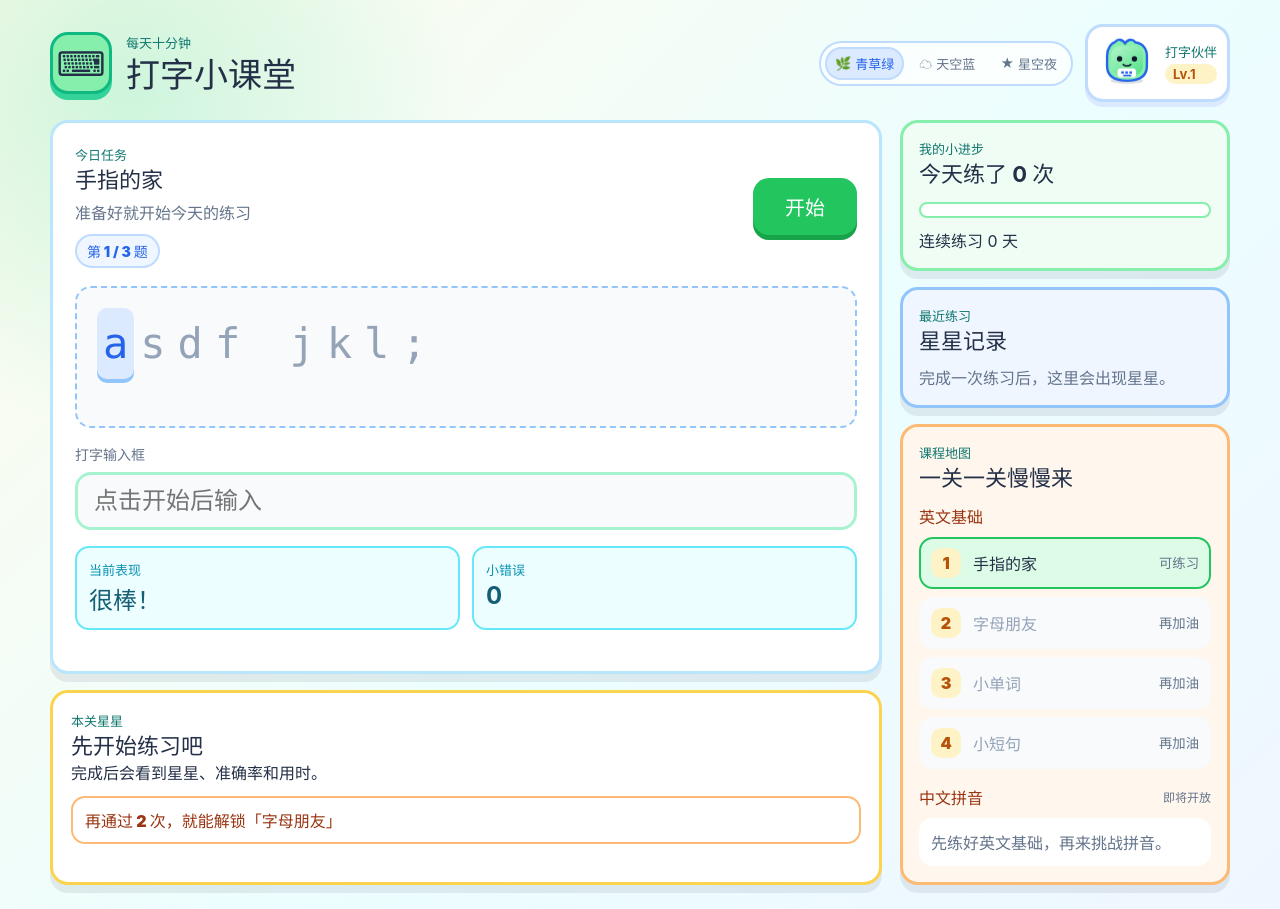
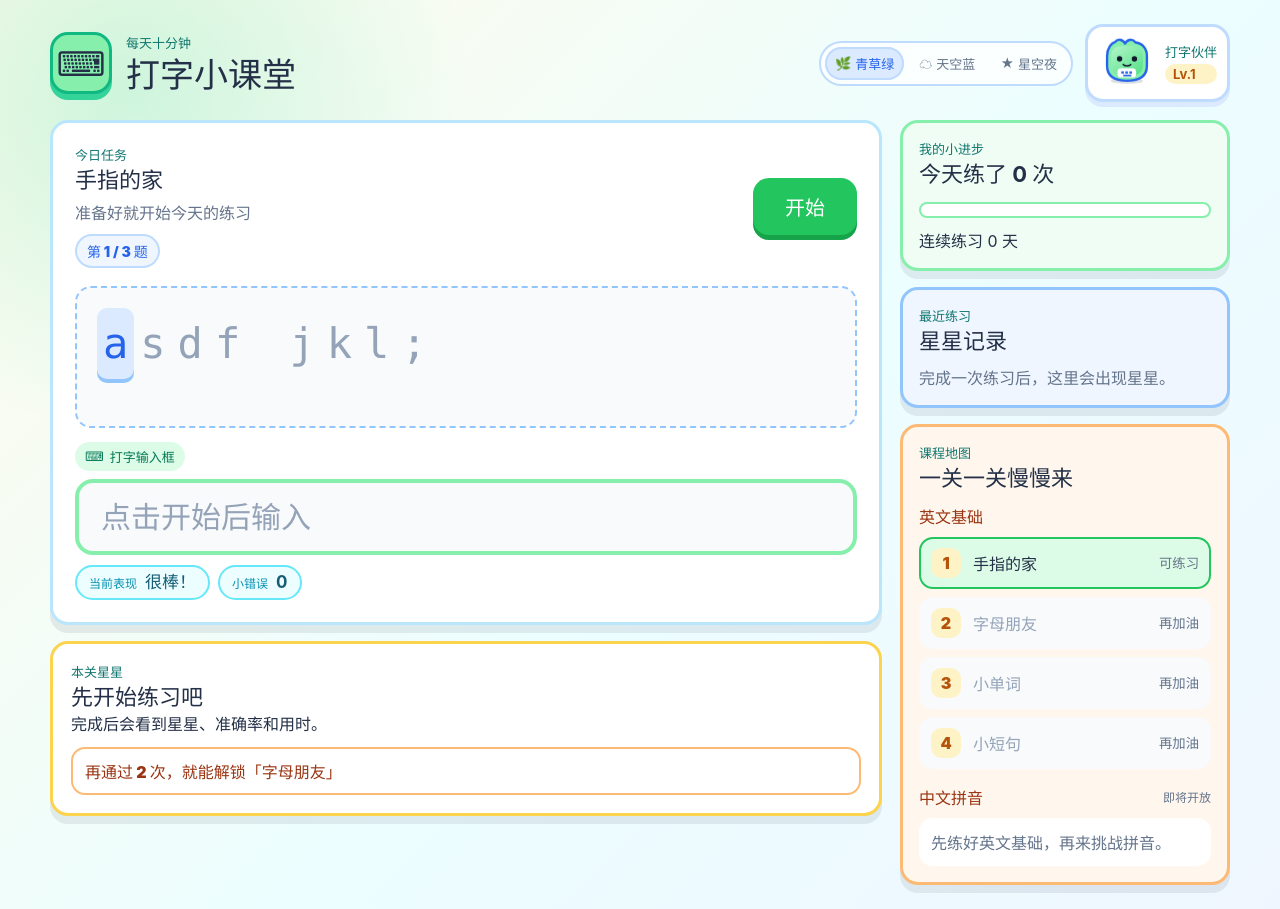
Before and after one commit to zhouzhih/typing-beginner, a React (Vite) app: page / in a window 1280 px wide. Built offline with nearby package versions, Linux system fonts and the light colour scheme.

Commit message:
feat: emphasize typing input area

```diff
--- a/src/components/PracticePanel.tsx
+++ b/src/components/PracticePanel.tsx
@@ -1,4 +1,4 @@
-import type { ChangeEvent } from 'react'
+import { useEffect, useRef, type ChangeEvent } from 'react'
 
 import type { Lesson, PracticeEvaluation } from '../domain/types'
 
@@ -27,6 +27,14 @@ export function PracticePanel({
   onStart,
   onInputChange,
 }: PracticePanelProps) {
+  const inputRef = useRef<HTMLInputElement>(null)
+
+  useEffect(() => {
+    if (isPracticing) {
+      inputRef.current?.focus()
+    }
+  }, [isPracticing, prompt])
+
   function handleInputChange(event: ChangeEvent<HTMLInputElement>) {
     onInputChange(event.target.value)
   }
@@ -67,6 +75,7 @@ export function PracticePanel({
         maxLength={prompt.length}
         onChange={handleInputChange}
         placeholder={isPracticing ? '在这里打字' : '点击开始后输入'}
+        ref={inputRef}
         spellCheck={false}
         value={input}
       />
--- a/src/styles/global.css
+++ b/src/styles/global.css
@@ -491,6 +491,7 @@ h2 {
 .main-layout {
   display: grid;
   grid-template-columns: minmax(0, 1fr) 330px;
+  align-items: start;
   gap: 18px;
   max-width: 1180px;
   margin: 0 auto;
@@ -598,62 +599,82 @@ h2 {
 }
 
 .typing-label {
-  display: block;
-  margin: 16px 0 8px;
-  color: var(--muted);
-  font-size: 14px;
+  display: inline-flex;
+  align-items: center;
+  margin: 14px 0 8px;
+  border-radius: 999px;
+  background: var(--green-soft);
+  color: #047857;
+  padding: 5px 10px;
+  font-size: 13px;
   font-weight: 900;
+}
+
+.typing-label::before {
+  content: '⌨';
+  margin-right: 6px;
 }
 
 .typing-input {
   width: 100%;
-  height: 58px;
-  border: 3px solid #a7f3d0;
-  border-radius: 16px;
+  height: 76px;
+  border: 4px solid #86efac;
+  border-radius: 18px;
   outline: none;
-  padding: 0 16px;
+  padding: 0 22px;
   color: #0f172a;
-  background: #f0fdf4;
-  font-size: 24px;
+  background: linear-gradient(180deg, #ffffff 0%, #f0fdf4 100%);
+  box-shadow: inset 0 0 0 2px rgba(255, 255, 255, 0.9), 0 7px 0 rgba(34, 197, 94, 0.16);
+  font-size: 30px;
+  font-weight: 800;
 }
 
 .typing-input:focus {
   border-color: var(--green);
-  box-shadow: 0 0 0 4px rgba(34, 197, 94, 0.15);
+  box-shadow:
+    inset 0 0 0 2px rgba(255, 255, 255, 0.94),
+    0 0 0 5px rgba(34, 197, 94, 0.2),
+    0 8px 0 rgba(34, 197, 94, 0.18);
 }
 
 .typing-input:disabled {
   background: #f8fafc;
   color: #94a3b8;
+  box-shadow: none;
+}
+
+.typing-input::placeholder {
+  color: #94a3b8;
+  font-weight: 700;
 }
 
 .live-feedback {
-  display: grid;
-  grid-template-columns: repeat(2, minmax(0, 1fr));
-  gap: 12px;
-  margin-top: 16px;
+  display: flex;
+  flex-wrap: wrap;
+  gap: 8px;
+  margin-top: 10px;
 }
 
-.live-feedback div,
-.result-grid span {
+.live-feedback div {
+  display: inline-flex;
+  align-items: baseline;
+  gap: 8px;
   border: 2px solid #67e8f9;
-  border-radius: 14px;
+  border-radius: 999px;
   background: #ecfeff;
-  padding: 12px;
+  padding: 7px 12px;
 }
 
 .live-feedback span {
-  display: block;
   color: #0891b2;
-  font-size: 13px;
+  font-size: 12px;
   font-weight: 900;
 }
 
 .live-feedback strong {
-  display: block;
-  margin-top: 2px;
   color: #155e75;
-  font-size: 24px;
+  font-size: 17px;
+  line-height: 1;
 }
 
 .result-card {
@@ -682,8 +703,11 @@ h2 {
 
 .result-grid span {
   border-color: #fed7aa;
+  border: 2px solid #fed7aa;
+  border-radius: 14px;
   background: #ffffff;
   color: #9a3412;
+  padding: 12px;
   font-weight: 900;
 }
 
@@ -868,6 +892,16 @@ h2 {
   color: #0f172a;
 }
 
+.theme-space .typing-label {
+  background: #172554;
+  color: #e0f2fe;
+}
+
+.theme-space .typing-input {
+  border-color: #38bdf8;
+  box-shadow: inset 0 0 0 2px #ffffff, 0 7px 0 rgba(56, 189, 248, 0.22);
+}
+
 .theme-space .lesson-button:not(.selected):not(:disabled),
 .theme-space .recent-list li,
 .theme-space .coming-soon-panel,
@@ -926,8 +960,12 @@ h2 {
     font-size: 32px;
   }
 
-  .result-grid,
-  .live-feedback {
+  .result-grid {
     grid-template-columns: 1fr;
   }
+
+  .live-feedback {
+    flex-direction: column;
+    align-items: flex-start;
+  }
 }
```
Also changed, not shown: 2 other files (tests, documents, lock files or other folders).
